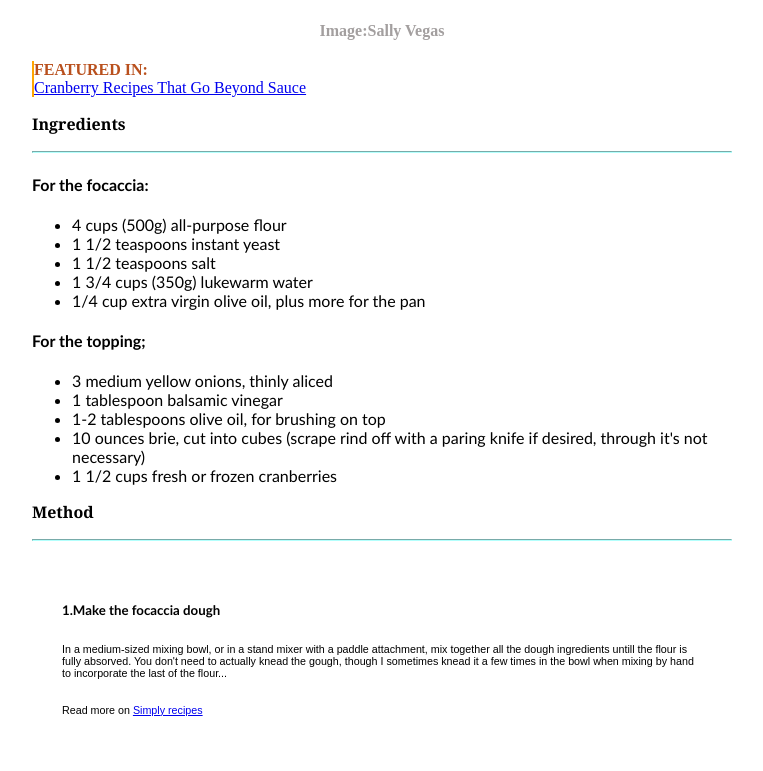
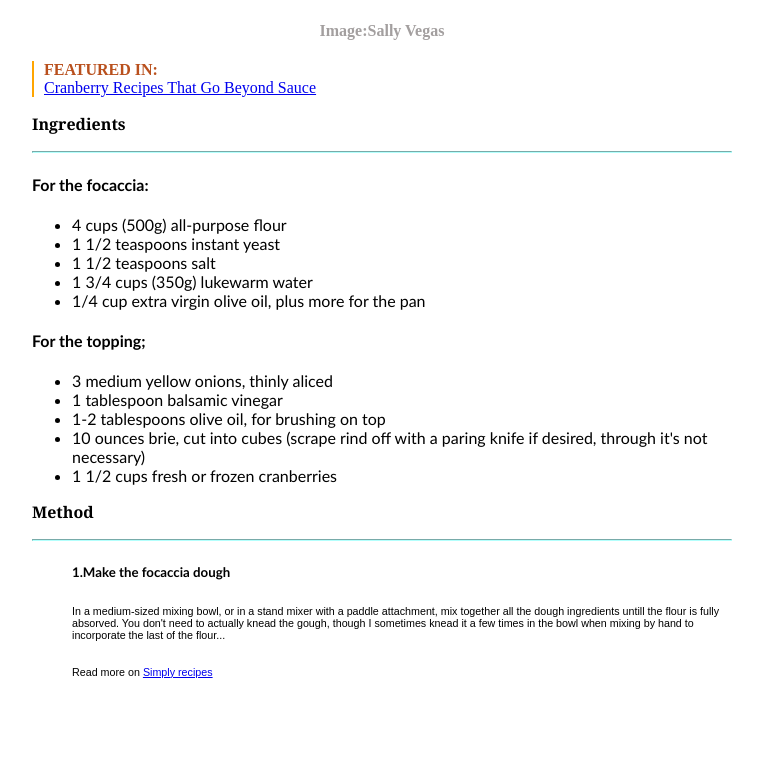
Before and after one commit to gaetanopyro/U1_W1_D3, a plain HTML site: page index.html in a window 1280 px wide. Shown: the part 753-1524 px from the top of the page, without its empty margins (258-1021 px from the left). After the commit the page ends 1431 px from the top, so only its background shows below. Drawn offline with Linux system fonts and the light colour scheme.

Commit message:
add padding

```diff
--- a/css/style.css
+++ b/css/style.css
@@ -64,6 +64,7 @@ body {
 }
 .inlin-block {
   border-left: 2px solid orange;
+  padding-left: 10px;
 }
 .sottomenu {
   font-family: "Trebuchet MS", "Lucida Sans Unicode", "Lucida Grande", "Lucida Sans", Arial, sans-serif;
@@ -76,5 +77,6 @@ body {
   font-weight: normal;
 }
 .pad {
-  padding: 30px;
+  margin: 0;
+  padding-left: 40px;
 }
```
